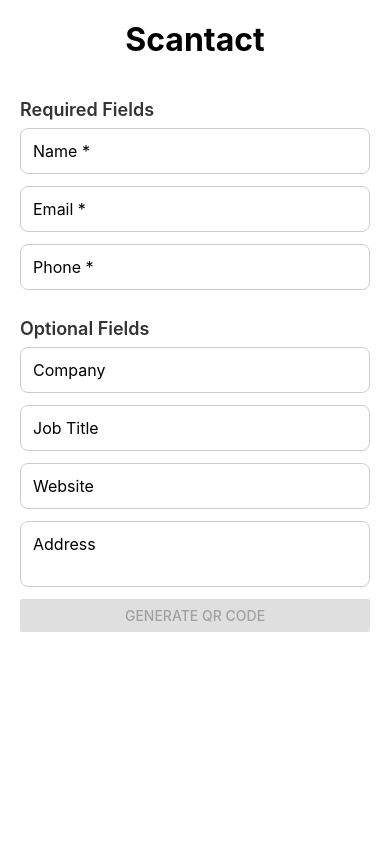
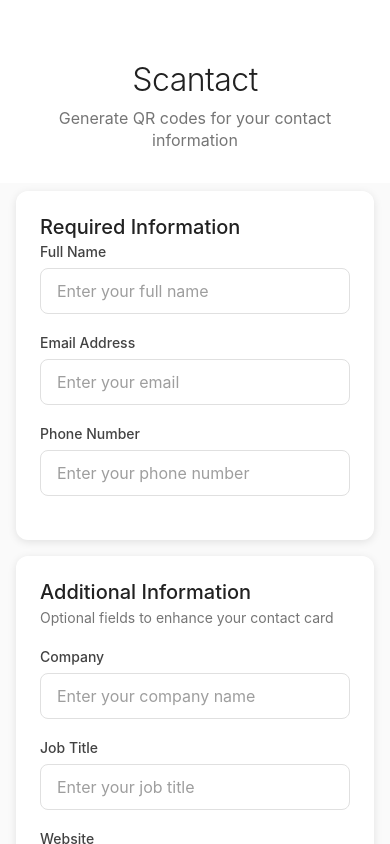
Before and after one commit to andrewnyu/scantact, a React Native app: screen / in a window 390 px wide. Built offline with nearby package versions, Linux system fonts and the light colour scheme.

Commit message:
UI improvement to material design

```diff
--- a/App.js
+++ b/App.js
@@ -1,6 +1,8 @@
 import React, { useState } from 'react';
-import { StyleSheet, Text, View, TextInput, Button, KeyboardAvoidingView, Platform, ScrollView, TouchableOpacity } from 'react-native';
+import { StyleSheet, Text, View, TextInput, TouchableOpacity, KeyboardAvoidingView, Platform, ScrollView, Dimensions } from 'react-native';
 import QRCode from 'react-native-qrcode-svg';
+
+const { width } = Dimensions.get('window');
 
 export default function App() {
   const [name, setName] = useState('');
@@ -28,76 +30,130 @@
   };
 
   const vCard = generateVCard();
+  const isFormValid = name.trim() && email.trim() && phone.trim();
 
   return (
     <KeyboardAvoidingView style={styles.container} behavior={Platform.OS === 'ios' ? 'padding' : undefined}>
       <ScrollView style={styles.scrollView} showsVerticalScrollIndicator={false}>
+        <View style={styles.header}>
           <Text style={styles.title}>Scantact</Text>
+          <Text style={styles.subtitle}>Generate QR codes for your contact information</Text>
+        </View>
 
-        <Text style={styles.sectionTitle}>Required Fields</Text>
+        <View style={styles.card}>
+          <Text style={styles.sectionTitle}>Required Information</Text>
+          <View style={styles.inputGroup}>
+            <Text style={styles.label}>Full Name</Text>
             <TextInput
               style={styles.input}
-          placeholder="Name *"
+              placeholder="Enter your full name"
               value={name}
               onChangeText={setName}
+              placeholderTextColor="#9E9E9E"
             />
+          </View>
+
+          <View style={styles.inputGroup}>
+            <Text style={styles.label}>Email Address</Text>
             <TextInput
               style={styles.input}
-          placeholder="Email *"
+              placeholder="Enter your email"
               value={email}
               onChangeText={setEmail}
               keyboardType="email-address"
               autoCapitalize="none"
+              placeholderTextColor="#9E9E9E"
             />
+          </View>
+
+          <View style={styles.inputGroup}>
+            <Text style={styles.label}>Phone Number</Text>
             <TextInput
               style={styles.input}
-          placeholder="Phone *"
+              placeholder="Enter your phone number"
               value={phone}
               onChangeText={setPhone}
               keyboardType="phone-pad"
+              placeholderTextColor="#9E9E9E"
             />
+          </View>
+        </View>
 
-        <Text style={styles.sectionTitle}>Optional Fields</Text>
+        <View style={styles.card}>
+          <Text style={styles.sectionTitle}>Additional Information</Text>
+          <Text style={styles.sectionSubtitle}>Optional fields to enhance your contact card</Text>
+
+          <View style={styles.inputGroup}>
+            <Text style={styles.label}>Company</Text>
             <TextInput
               style={styles.input}
-          placeholder="Company"
+              placeholder="Enter your company name"
               value={company}
               onChangeText={setCompany}
+              placeholderTextColor="#9E9E9E"
             />
+          </View>
+
+          <View style={styles.inputGroup}>
+            <Text style={styles.label}>Job Title</Text>
             <TextInput
               style={styles.input}
-          placeholder="Job Title"
+              placeholder="Enter your job title"
               value={jobTitle}
               onChangeText={setJobTitle}
+              placeholderTextColor="#9E9E9E"
             />
+          </View>
+
+          <View style={styles.inputGroup}>
+            <Text style={styles.label}>Website</Text>
             <TextInput
               style={styles.input}
-          placeholder="Website"
+              placeholder="Enter your website URL"
               value={website}
               onChangeText={setWebsite}
               keyboardType="url"
               autoCapitalize="none"
+              placeholderTextColor="#9E9E9E"
             />
+          </View>
+
+          <View style={styles.inputGroup}>
+            <Text style={styles.label}>Address</Text>
             <TextInput
-          style={styles.input}
-          placeholder="Address"
+              style={[styles.input, styles.textArea]}
+              placeholder="Enter your address"
               value={address}
               onChangeText={setAddress}
               multiline
+              numberOfLines={3}
+              placeholderTextColor="#9E9E9E"
             />
+          </View>
+        </View>
 
-        <Button
-          title="Generate QR Code"
+        <TouchableOpacity
+          style={[styles.generateButton, !isFormValid && styles.generateButtonDisabled]}
           onPress={() => setShowQR(true)}
-          disabled={!name || !email || !phone}
-        />
+          disabled={!isFormValid}
+          activeOpacity={0.8}
+        >
+          <Text style={[styles.generateButtonText, !isFormValid && styles.generateButtonTextDisabled]}>
+            Generate QR Code
+          </Text>
+        </TouchableOpacity>
 
         {showQR && (
+          <View style={styles.qrCard}>
+            <Text style={styles.qrTitle}>Your Contact QR Code</Text>
+            <Text style={styles.qrSubtitle}>Scan this code to add contact to your phone</Text>
             <View style={styles.qrContainer}>
-            <QRCode value={vCard} size={220} />
-            <Text style={styles.qrText}>Scan to add contact</Text>
+              <QRCode value={vCard} size={240} />
+            </View>
           </View>
         )}
+
+        <View style={styles.bottomSpacing} />
       </ScrollView>
     </KeyboardAvoidingView>
   );
@@ -106,42 +162,154 @@
 const styles = StyleSheet.create({
   container: {
     flex: 1,
-    backgroundColor: '#fff',
+    backgroundColor: '#FAFAFA',
   },
   scrollView: {
     flex: 1,
-    padding: 20,
+  },
+  header: {
+    paddingTop: 60,
+    paddingBottom: 32,
+    paddingHorizontal: 24,
+    backgroundColor: '#FFFFFF',
+    alignItems: 'center',
   },
   title: {
     fontSize: 32,
-    fontWeight: 'bold',
+    fontWeight: '300',
+    color: '#212121',
+    marginBottom: 8,
+    letterSpacing: -0.5,
+  },
+  subtitle: {
+    fontSize: 16,
+    color: '#757575',
+    textAlign: 'center',
+    lineHeight: 22,
+  },
+  card: {
+    backgroundColor: '#FFFFFF',
+    marginHorizontal: 16,
+    marginVertical: 8,
+    borderRadius: 12,
+    padding: 24,
+    shadowColor: '#000',
+    shadowOffset: {
+      width: 0,
+      height: 2,
+    },
+    shadowOpacity: 0.1,
+    shadowRadius: 8,
+    elevation: 4,
+  },
+  sectionTitle: {
+    fontSize: 20,
+    fontWeight: '500',
+    color: '#212121',
+    marginBottom: 4,
+  },
+  sectionSubtitle: {
+    fontSize: 14,
+    color: '#757575',
+    marginBottom: 20,
+    lineHeight: 20,
+  },
+  inputGroup: {
+    marginBottom: 20,
+  },
+  label: {
+    fontSize: 14,
+    fontWeight: '500',
+    color: '#424242',
+    marginBottom: 8,
+  },
+  input: {
+    borderWidth: 1,
+    borderColor: '#E0E0E0',
+    borderRadius: 8,
+    paddingHorizontal: 16,
+    paddingVertical: 12,
+    fontSize: 16,
+    color: '#212121',
+    backgroundColor: '#FFFFFF',
+  },
+  textArea: {
+    height: 80,
+    textAlignVertical: 'top',
+  },
+  generateButton: {
+    backgroundColor: '#1976D2',
+    marginHorizontal: 16,
+    marginVertical: 16,
+    borderRadius: 12,
+    paddingVertical: 16,
+    alignItems: 'center',
+    shadowColor: '#1976D2',
+    shadowOffset: {
+      width: 0,
+      height: 4,
+    },
+    shadowOpacity: 0.3,
+    shadowRadius: 8,
+    elevation: 6,
+  },
+  generateButtonDisabled: {
+    backgroundColor: '#E0E0E0',
+    shadowOpacity: 0,
+    elevation: 0,
+  },
+  generateButtonText: {
+    fontSize: 16,
+    fontWeight: '600',
+    color: '#FFFFFF',
+    letterSpacing: 0.5,
+  },
+  generateButtonTextDisabled: {
+    color: '#9E9E9E',
+  },
+  qrCard: {
+    backgroundColor: '#FFFFFF',
+    marginHorizontal: 16,
+    marginVertical: 8,
+    borderRadius: 12,
+    padding: 24,
+    alignItems: 'center',
+    shadowColor: '#000',
+    shadowOffset: {
+      width: 0,
+      height: 2,
+    },
+    shadowOpacity: 0.1,
+    shadowRadius: 8,
+    elevation: 4,
+  },
+  qrTitle: {
+    fontSize: 20,
+    fontWeight: '500',
+    color: '#212121',
+    marginBottom: 4,
+  },
+  qrSubtitle: {
+    fontSize: 14,
+    color: '#757575',
     marginBottom: 24,
     textAlign: 'center',
-  },
-  sectionTitle: {
-    fontSize: 18,
-    fontWeight: '600',
-    marginTop: 16,
-    marginBottom: 8,
-    color: '#333',
-  },
-  input: {
-    width: '100%',
-    borderWidth: 1,
-    borderColor: '#ccc',
-    borderRadius: 8,
-    padding: 12,
-    marginBottom: 12,
-    fontSize: 16,
+    lineHeight: 20,
   },
   qrContainer: {
-    marginTop: 32,
-    alignItems: 'center',
-    justifyContent: 'center',
+    padding: 16,
+    backgroundColor: '#FFFFFF',
+    borderRadius: 8,
+    shadowColor: '#000',
+    shadowOffset: {
+      width: 0,
+      height: 1,
     },
-  qrText: {
-    marginTop: 12,
-    fontSize: 16,
-    color: '#666',
+    shadowOpacity: 0.1,
+    shadowRadius: 4,
+    elevation: 2,
+  },
+  bottomSpacing: {
+    height: 40,
   },
 });
```
Lines whose indentation alone changed are shown as unchanged.
